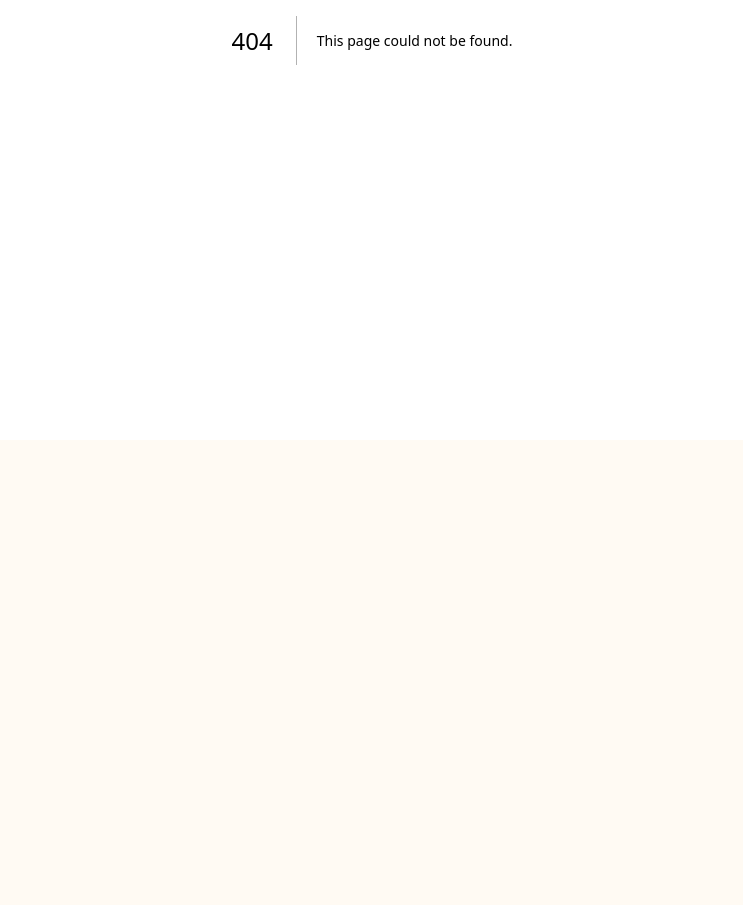
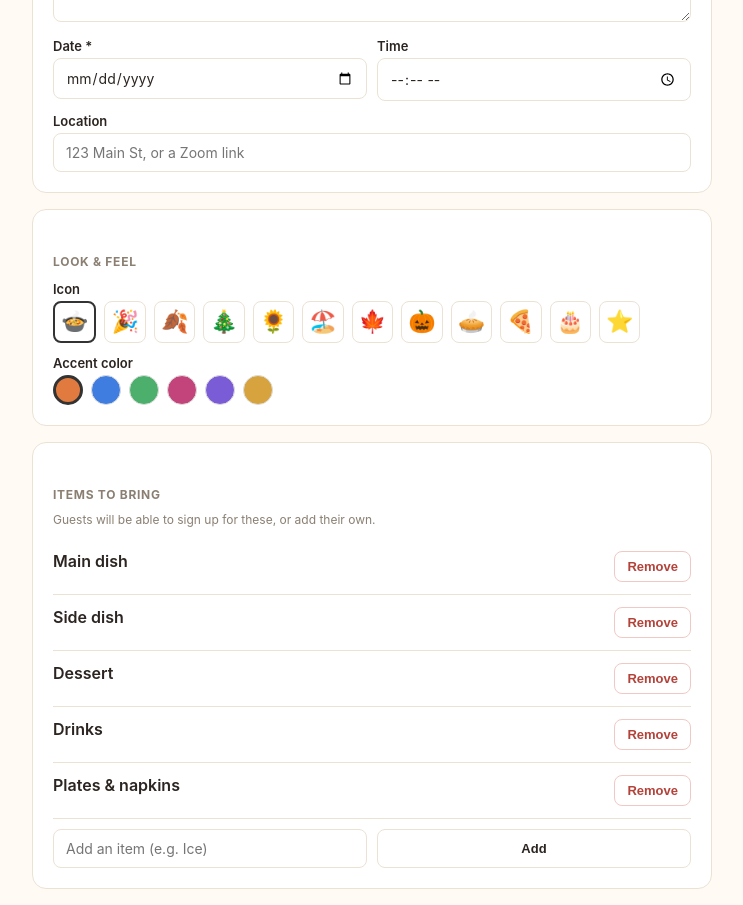
Before and after one commit to rtknight1-glitch/potluck-planner, a Next.js app: page /create in a window 1280 px wide. Before the commit this address had no page. Shown: the part 360-1265 px from the top of the page, without its empty margins (268-1011 px from the left). Before the commit the page ends 800 px from the top, so only its background shows below. Built offline with nearby package versions, Linux system fonts and the light colour scheme.

Commit message:
Create page.js

```diff
--- /dev/null
+++ b/src/app/create/page.js
@@ -0,0 +1,214 @@
+"use client";
+
+import { useState } from "react";
+import { useRouter } from "next/navigation";
+
+const EMOJIS = ["🍲", "🎉", "🍂", "🎄", "🌻", "🏖️", "🍁", "🎃", "🥧", "🍕", "🎂", "⭐"];
+const COLORS = ["#e07a3f", "#3f7de0", "#4caf6b", "#c2447b", "#7a5cd6", "#d6a33f"];
+
+const DEFAULT_ITEMS = ["Main dish", "Side dish", "Dessert", "Drinks", "Plates & napkins"];
+
+export default function CreatePage() {
+  const router = useRouter();
+  const [title, setTitle] = useState("");
+  const [hostName, setHostName] = useState("");
+  const [hostEmail, setHostEmail] = useState("");
+  const [description, setDescription] = useState("");
+  const [eventDate, setEventDate] = useState("");
+  const [eventTime, setEventTime] = useState("");
+  const [location, setLocation] = useState("");
+  const [theme, setTheme] = useState("");
+  const [emoji, setEmoji] = useState(EMOJIS[0]);
+  const [color, setColor] = useState(COLORS[0]);
+  const [items, setItems] = useState(DEFAULT_ITEMS);
+  const [newItem, setNewItem] = useState("");
+  const [reminderStartDays, setReminderStartDays] = useState(7);
+  const [reminderRepeatDays, setReminderRepeatDays] = useState("");
+  const [loading, setLoading] = useState(false);
+  const [error, setError] = useState("");
+
+  function addItem() {
+    const v = newItem.trim();
+    if (!v) return;
+    setItems([...items, v]);
+    setNewItem("");
+}
+
+  function removeItem(i) {
+    setItems(items.filter((_, idx) => idx !== i));
+}
+
+  async function handleSubmit(e) {
+    e.preventDefault();
+    setError("");
+    if (!title || !hostName || !hostEmail || !eventDate) {
+      setError("Please fill in the event name, your name, your email, and the date.");
+      return;
+}
+    setLoading(true);
+    try {
+      const res = await fetch("/api/events", {
+        method: "POST",
+        headers: { "Content-Type": "application/json" },
+        body: JSON.stringify({
+          title,
+          hostName,
+          hostEmail,
+          description,
+          eventDate,
+          eventTime,
+          location,
+          theme,
+          emoji,
+          color,
+          items,
+          reminderStartDays: reminderStartDays === "" ? null : Number(reminderStartDays),
+          reminderRepeatDays: reminderRepeatDays === "" ? null : Number(reminderRepeatDays),
+}),
+});
+      const data = await res.json();
+      if (!res.ok) throw new Error(data.error || "Something went wrong");
+      router.push(`/admin/${data.slug}?token=${data.adminToken}&new=1`);
+} catch (err) {
+      setError(err.message);
+      setLoading(false);
+}
+}
+
+  return (
+    <div className="wrap">
+      <h1>Create a potluck</h1>
+      <p className="subtitle">Fill in the details, then share the link with your guests.</p>
+{error && <div className="error-box">{error}</div>}
+      <form onSubmit={handleSubmit}>
+        <div className="card">
+          <label>Event name *</label>
+          <input type="text" value={title} onChange={(e) => setTitle(e.target.value)} placeholder="Friendsgiving 2026" />
+
+          <label>Theme (optional)</label>
+          <input type="text" value={theme} onChange={(e) => setTheme(e.target.value)} placeholder="Fall harvest, ugly sweater, luau..." />
+
+          <label>Description (optional)</label>
+          <textarea value={description} onChange={(e) => setDescription(e.target.value)} placeholder="Anything guests should know" />
+
+          <div className="row">
+            <div>
+              <label>Date *</label>
+              <input type="date" value={eventDate} onChange={(e) => setEventDate(e.target.value)} />
+            </div>
+            <div>
+              <label>Time</label>
+              <input type="time" value={eventTime} onChange={(e) => setEventTime(e.target.value)} />
+            </div>
+          </div>
+
+          <label>Location</label>
+          <input type="text" value={location} onChange={(e) => setLocation(e.target.value)} placeholder="123 Main St, or a Zoom link" />
+        </div>
+
+        <div className="card">
+          <div className="section-title">Look & feel</div>
+          <label>Icon</label>
+          <div style={{ display: "flex", gap: 8, flexWrap: "wrap" }}>
+{EMOJIS.map((e) => (
+              <button
+                type="button"
+                key={e}
+                onClick={() => setEmoji(e)}
+                style={{
+                  fontSize: 22,
+                  padding: 6,
+                  borderRadius: 8,
+                  border: emoji === e ? "2px solid #333" : "1px solid #ece2d4",
+                  background: "#fff",
+                  cursor: "pointer",
+}}
+              >
+{e}
+              </button>
+            ))}
+          </div>
+          <label>Accent color</label>
+          <div style={{ display: "flex", gap: 8 }}>
+{COLORS.map((c) => (
+              <button
+                type="button"
+                key={c}
+                onClick={() => setColor(c)}
+                style={{
+                  width: 30,
+                  height: 30,
+                  borderRadius: "50%",
+                  background: c,
+                  border: color === c ? "3px solid #333" : "1px solid #ddd",
+                  cursor: "pointer",
+}}
+              />
+            ))}
+          </div>
+        </div>
+
+        <div className="card">
+          <div className="section-title">Items to bring</div>
+          <p className="helper">Guests will be able to sign up for these, or add their own.</p>
+{items.map((it, i) => (
+            <div key={i} className="item-row">
+              <span className="item-name">{it}</span>
+              <button type="button" className="btn small danger" onClick={() => removeItem(i)}>
+                Remove
+              </button>
+            </div>
+          ))}
+          <div className="row" style={{ marginTop: 10 }}>
+            <input
+              type="text"
+              value={newItem}
+              onChange={(e) => setNewItem(e.target.value)}
+              placeholder="Add an item (e.g. Ice)"
+              onKeyDown={(e) => e.key === "Enter" && (e.preventDefault(), addItem())}
+            />
+            <button type="button" className="btn secondary small" onClick={addItem}>
+              Add
+            </button>
+          </div>
+        </div>
+
+        <div className="card">
+          <div className="section-title">You (the host)</div>
+          <div className="row">
+            <div>
+              <label>Your name *</label>
+              <input type="text" value={hostName} onChange={(e) => setHostName(e.target.value)} />
+            </div>
+            <div>
+              <label>Your email *</label>
+              <input type="email" value={hostEmail} onChange={(e) => setHostEmail(e.target.value)} />
+            </div>
+          </div>
+          <p className="helper">We'll email you here whenever someone signs up, plus your private admin link.</p>
+        </div>
+
+        <div className="card">
+          <div className="section-title">Guest reminders</div>
+          <label>Start sending reminders this many days before the event</label>
+          <input type="number" min="0" value={reminderStartDays} onChange={(e) => setReminderStartDays(e.target.value)} />
+          <label>Repeat reminder every N days after that (optional)</label>
+          <input
+            type="number"
+            min="1"
+            value={reminderRepeatDays}
+            onChange={(e) => setReminderRepeatDays(e.target.value)}
+            placeholder="Leave blank to send just once"
+          />
+          <p className="helper">
+            Only guests who leave an email get reminders. Set start days to 0 to disable reminders entirely.
+          </p>
+        </div>
+
+        <button className="btn" type="submit" disabled={loading} style={{ width: "100%" }}>
+{loading ? "Creating..." : "Create my potluck page"}
+        </button>
+      </form>
+    </div>
+  );
+}
```
